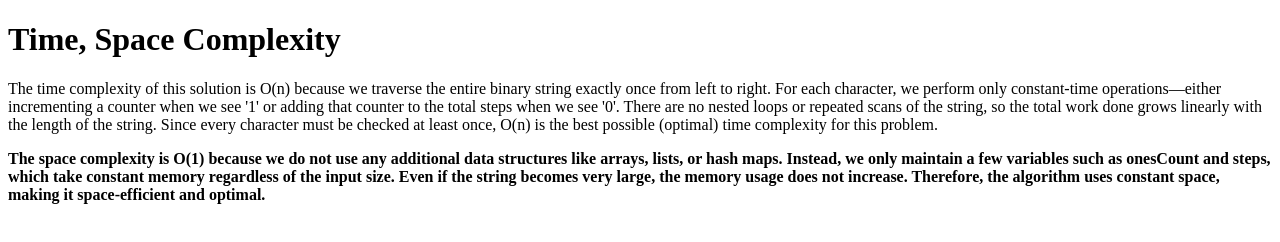
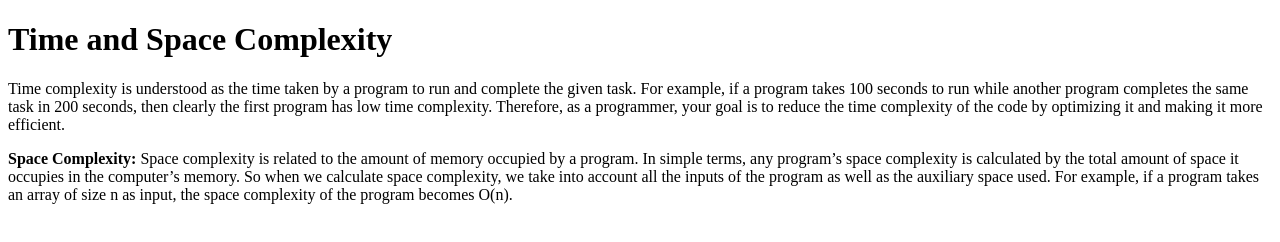
Before and after one commit to acciojob/time-and-space-complexity-Kasif17, a website: page main.html in a window 1280 px wide. Drawn offline with Linux system fonts and the light colour scheme.

Commit message:
created a submission

```diff
--- a/main.html
+++ b/main.html
@@ -7,10 +7,10 @@
 </head>
 
 <body>
-	 <h1>Time, Space Complexity </h1>
-	<p>The time complexity of this solution is O(n) because we traverse the entire binary string exactly once from left to right. For each character, we perform only constant-time operations—either incrementing a counter when we see '1' or adding that counter to the total steps when we see '0'. There are no nested loops or repeated scans of the string, so the total work done grows linearly with the length of the string. Since every character must be checked at least once, O(n) is the best possible (optimal) time complexity for this problem.</p>
+	 <h1>Time and Space Complexity </h1>
+	<p>Time complexity is understood as the time taken by a program to run and complete the given task. For example, if a program takes 100 seconds to run while another program completes the same task in 200 seconds, then clearly the first program has low time complexity. Therefore, as a programmer, your goal is to reduce the time complexity of the code by optimizing it and making it more efficient.</p>
 
-	<p> <b>The space complexity is O(1) because we do not use any additional data structures like arrays, lists, or hash maps. Instead, we only maintain a few variables such as onesCount and steps, which take constant memory regardless of the input size. Even if the string becomes very large, the memory usage does not increase. Therefore, the algorithm uses constant space, making it space-efficient and optimal.</b></p>
+	<p><b>Space Complexity:</b> Space complexity is related to the amount of memory occupied by a program. In simple terms, any program’s space complexity is calculated by the total amount of space it occupies in the computer’s memory. So when we calculate space complexity, we take into account all the inputs of the program as well as the auxiliary space used. For example, if a program takes an array of size n as input, the space complexity of the program becomes O(n).</p>
 
 	<!-- the entire body must be written by student -->
     <script type="text/javascript" src="./script.js">
```
